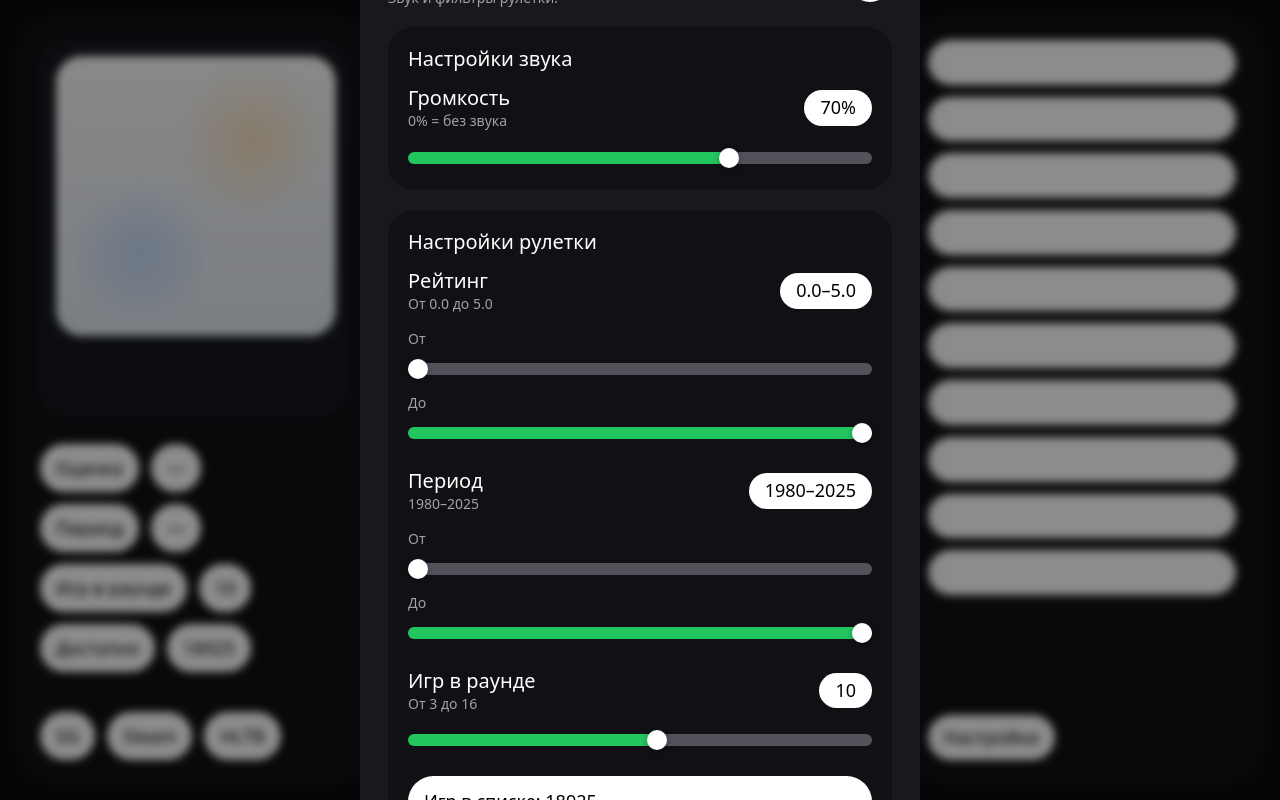
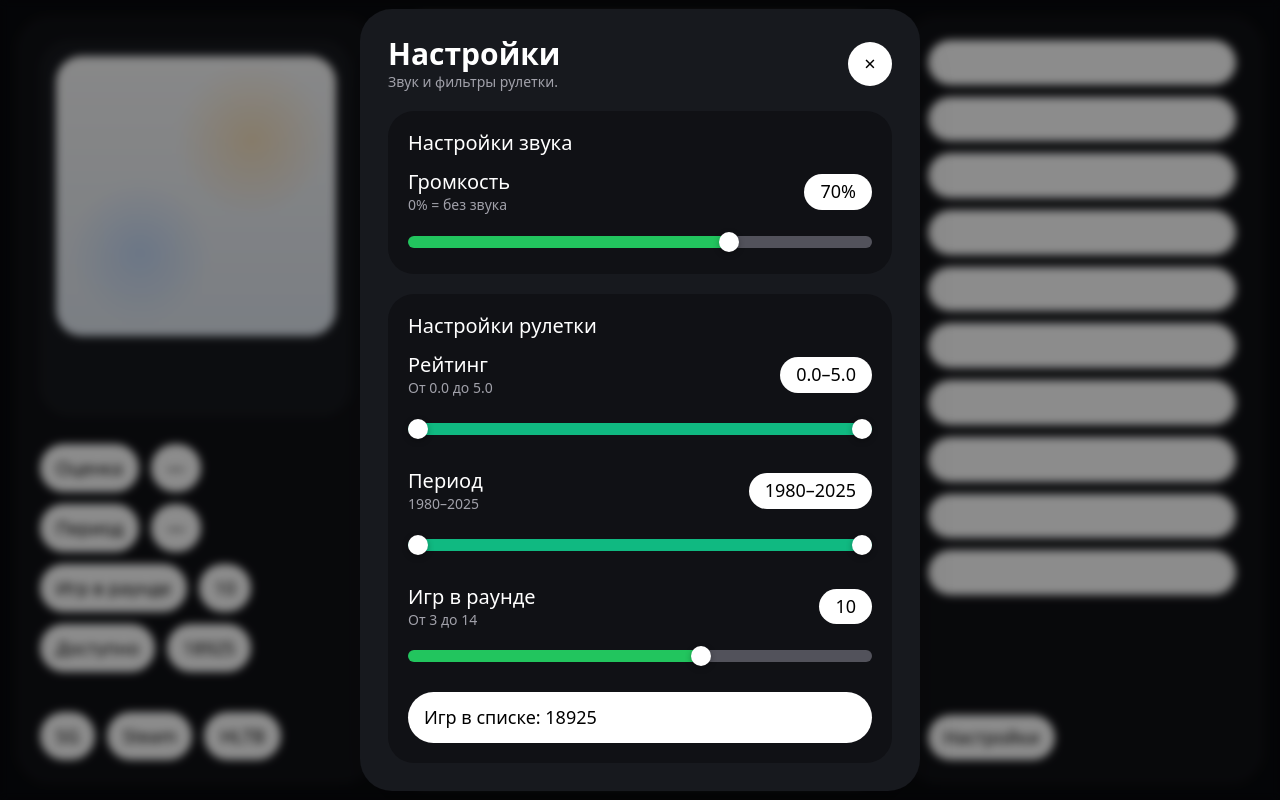
Before and after one commit to qwekee1/game-roulette-ui, a React (Vite) app: page / in a window 1280 px wide. Both pictures are taken after a click on the button "Настройки". Built offline with nearby package versions, Linux system fonts and the light colour scheme.

Commit message:
Update App.tsx

```diff
--- a/src/App.tsx
+++ b/src/App.tsx
@@ -62,7 +62,7 @@ const VISIBLE_TRACK_HEIGHT =
 const MIN_RATING = 0;
 const MAX_RATING = 5;
 const MIN_ROUND_SIZE = 3;
-const MAX_ROUND_SIZE = 16;
+const MAX_ROUND_SIZE = 14;
 
 const PERIOD_BUCKETS = [
   { label: '1980–1989', start: 1980, end: 1989 },
@@ -81,6 +81,8 @@ const LS_RATING_MAX = 'rouletteRatingMax';
 const LS_PERIOD_MIN_INDEX = 'roulettePeriodMinIndex';
 const LS_PERIOD_MAX_INDEX = 'roulettePeriodMaxIndex';
 const LS_ROUND_SIZE = 'rouletteRoundSize';
+
+const THUMB_SIZE_PX = 20;
 
 function clamp(value: number, min: number, max: number): number {
   return Math.min(max, Math.max(min, value));
@@ -259,6 +261,67 @@ function getPeriodDisplay(periodMinIndex: number, periodMaxIndex: number): strin
   return `${PERIOD_BUCKETS[periodMinIndex].start}–${PERIOD_BUCKETS[periodMaxIndex].end}`;
 }
 
+type RangeSliderProps = {
+  min: number;
+  max: number;
+  step: number;
+  minValue: number;
+  maxValue: number;
+  onMinChange: (value: number) => void;
+  onMaxChange: (value: number) => void;
+};
+
+function DualRangeSlider({
+  min,
+  max,
+  step,
+  minValue,
+  maxValue,
+  onMinChange,
+  onMaxChange,
+}: RangeSliderProps) {
+  const range = max - min;
+  const leftPercent = ((minValue - min) / range) * 100;
+  const rightPercent = ((maxValue - min) / range) * 100;
+
+  const leftOffsetPx = minValue === min ? 0 : THUMB_SIZE_PX / 2;
+  const rightOffsetPx = maxValue === max ? 0 : THUMB_SIZE_PX / 2;
+
+  return (
+    <div className="relative h-8">
+      <div className="absolute top-1/2 h-3 w-full -translate-y-1/2 rounded-full bg-zinc-600" />
+
+      <div
+        className="absolute top-1/2 h-3 -translate-y-1/2 rounded-full bg-emerald-500"
+        style={{
+          left: `calc(${leftPercent}% - ${leftOffsetPx}px)`,
+          width: `calc(${Math.max(0, rightPercent - leftPercent)}% + ${leftOffsetPx + rightOffsetPx}px)`,
+        }}
+      />
+
+      <input
+        type="range"
+        min={min}
+        max={max}
+        step={step}
+        value={minValue}
+        onChange={(event) => onMinChange(Number(event.target.value))}
+        className="range-thumb pointer-events-none absolute left-0 top-1/2 z-20 h-8 w-full -translate-y-1/2 appearance-none bg-transparent"
+      />
+
+      <input
+        type="range"
+        min={min}
+        max={max}
+        step={step}
+        value={maxValue}
+        onChange={(event) => onMaxChange(Number(event.target.value))}
+        className="range-thumb pointer-events-none absolute left-0 top-1/2 z-30 h-8 w-full -translate-y-1/2 appearance-none bg-transparent"
+      />
+    </div>
+  );
+}
+
 export default function GameRouletteUI() {
   const [gamesDb] = useState<GameEntry[]>(() => getGamesDb());
   const [spinPool, setSpinPool] = useState<GameEntry[]>([]);
@@ -425,6 +488,7 @@ export default function GameRouletteUI() {
 
     const adjustedTimes = baseTimes.map((time, index) => {
       if (index === 0) return Math.max(12, time * 0.25);
+
       const prev = baseTimes[index - 1];
       const gap = time - prev;
       const slowFactor = index / totalSteps;
@@ -773,39 +837,15 @@ export default function GameRouletteUI() {
                     </div>
                   </div>
 
-                  <div className="space-y-3">
-                    <div>
-                      <div className="mb-2 text-sm text-zinc-400">От</div>
-                      <input
-                        type="range"
+                  <DualRangeSlider
                     min={MIN_RATING}
                     max={MAX_RATING}
                     step={0.1}
-                        value={ratingMin}
-                        onChange={(event) => setRatingMin(Math.min(Number(event.target.value), ratingMax))}
-                        className="single-slider h-3 w-full cursor-pointer appearance-none rounded-full"
-                        style={{
-                          background: `linear-gradient(to right, #22c55e ${((ratingMin - MIN_RATING) / (MAX_RATING - MIN_RATING)) * 100}%, #52525b ${((ratingMin - MIN_RATING) / (MAX_RATING - MIN_RATING)) * 100}%)`,
-                        }}
+                    minValue={ratingMin}
+                    maxValue={ratingMax}
+                    onMinChange={(value) => setRatingMin(Math.min(value, ratingMax))}
+                    onMaxChange={(value) => setRatingMax(Math.max(value, ratingMin))}
                   />
-                    </div>
-
-                    <div>
-                      <div className="mb-2 text-sm text-zinc-400">До</div>
-                      <input
-                        type="range"
-                        min={MIN_RATING}
-                        max={MAX_RATING}
-                        step={0.1}
-                        value={ratingMax}
-                        onChange={(event) => setRatingMax(Math.max(Number(event.target.value), ratingMin))}
-                        className="single-slider h-3 w-full cursor-pointer appearance-none rounded-full"
-                        style={{
-                          background: `linear-gradient(to right, #22c55e ${((ratingMax - MIN_RATING) / (MAX_RATING - MIN_RATING)) * 100}%, #52525b ${((ratingMax - MIN_RATING) / (MAX_RATING - MIN_RATING)) * 100}%)`,
-                        }}
-                      />
-                    </div>
-                  </div>
                 </div>
 
                 <div>
@@ -821,43 +861,15 @@ export default function GameRouletteUI() {
                     </div>
                   </div>
 
-                  <div className="space-y-3">
-                    <div>
-                      <div className="mb-2 text-sm text-zinc-400">От</div>
-                      <input
-                        type="range"
+                  <DualRangeSlider
                     min={0}
                     max={PERIOD_BUCKETS.length - 1}
                     step={1}
-                        value={periodMinIndex}
-                        onChange={(event) =>
-                          setPeriodMinIndex(Math.min(Number(event.target.value), periodMaxIndex))
-                        }
-                        className="single-slider h-3 w-full cursor-pointer appearance-none rounded-full"
-                        style={{
-                          background: `linear-gradient(to right, #22c55e ${(periodMinIndex / (PERIOD_BUCKETS.length - 1)) * 100}%, #52525b ${(periodMinIndex / (PERIOD_BUCKETS.length - 1)) * 100}%)`,
-                        }}
+                    minValue={periodMinIndex}
+                    maxValue={periodMaxIndex}
+                    onMinChange={(value) => setPeriodMinIndex(Math.min(value, periodMaxIndex))}
+                    onMaxChange={(value) => setPeriodMaxIndex(Math.max(value, periodMinIndex))}
                   />
-                    </div>
-
-                    <div>
-                      <div className="mb-2 text-sm text-zinc-400">До</div>
-                      <input
-                        type="range"
-                        min={0}
-                        max={PERIOD_BUCKETS.length - 1}
-                        step={1}
-                        value={periodMaxIndex}
-                        onChange={(event) =>
-                          setPeriodMaxIndex(Math.max(Number(event.target.value), periodMinIndex))
-                        }
-                        className="single-slider h-3 w-full cursor-pointer appearance-none rounded-full"
-                        style={{
-                          background: `linear-gradient(to right, #22c55e ${(periodMaxIndex / (PERIOD_BUCKETS.length - 1)) * 100}%, #52525b ${(periodMaxIndex / (PERIOD_BUCKETS.length - 1)) * 100}%)`,
-                        }}
-                      />
-                    </div>
-                  </div>
                 </div>
 
                 <div>
@@ -920,6 +932,30 @@ export default function GameRouletteUI() {
               border: none;
               box-shadow: 0 2px 6px rgba(0,0,0,0.3);
             }
+
+            .range-thumb::-webkit-slider-thumb {
+              appearance: none;
+              pointer-events: auto;
+              width: 20px;
+              height: 20px;
+              border-radius: 999px;
+              background: #ffffff;
+              cursor: pointer;
+              box-shadow: 0 2px 6px rgba(0,0,0,0.3);
+              border: none;
+              position: relative;
+            }
+
+            .range-thumb::-moz-range-thumb {
+              pointer-events: auto;
+              width: 20px;
+              height: 20px;
+              border-radius: 999px;
+              background: #ffffff;
+              cursor: pointer;
+              border: none;
+              box-shadow: 0 2px 6px rgba(0,0,0,0.3);
+            }
           `}</style>
         </div>
       </div>
```
Lines whose indentation alone changed are shown as unchanged.
